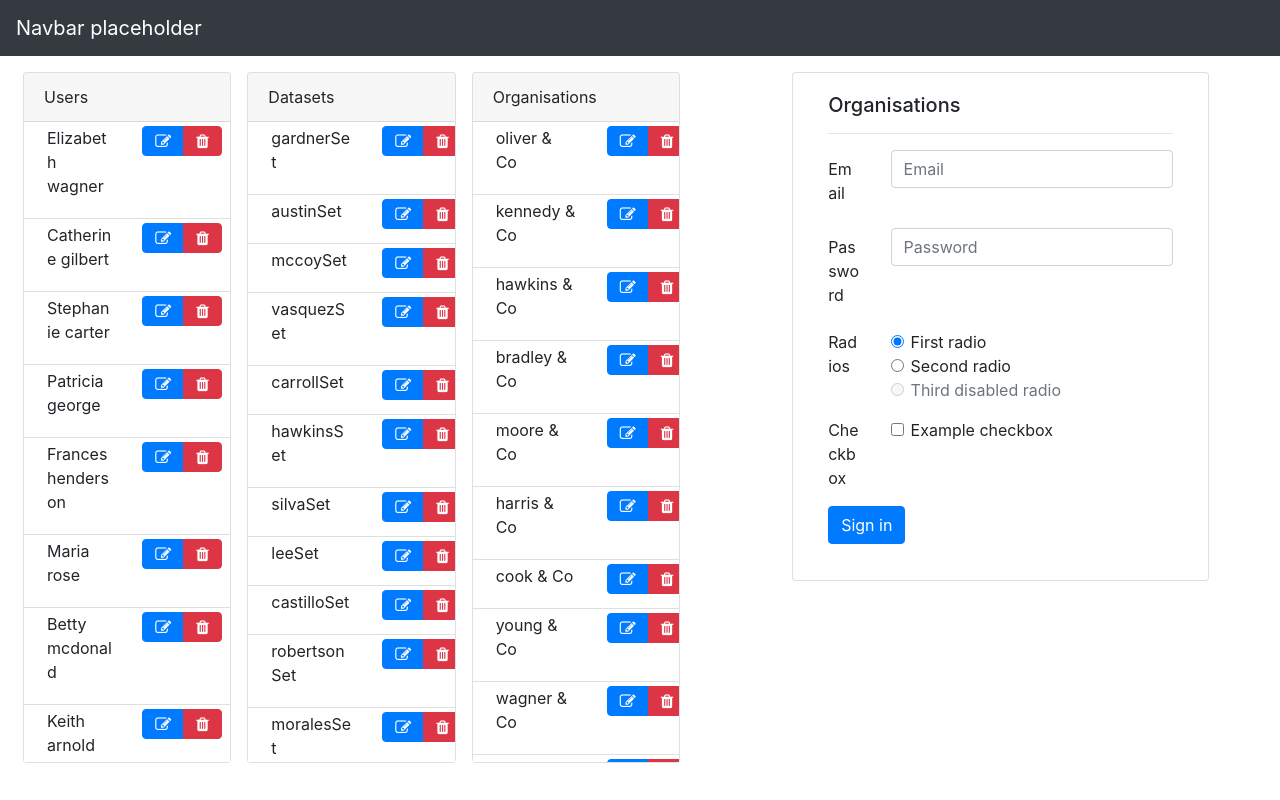
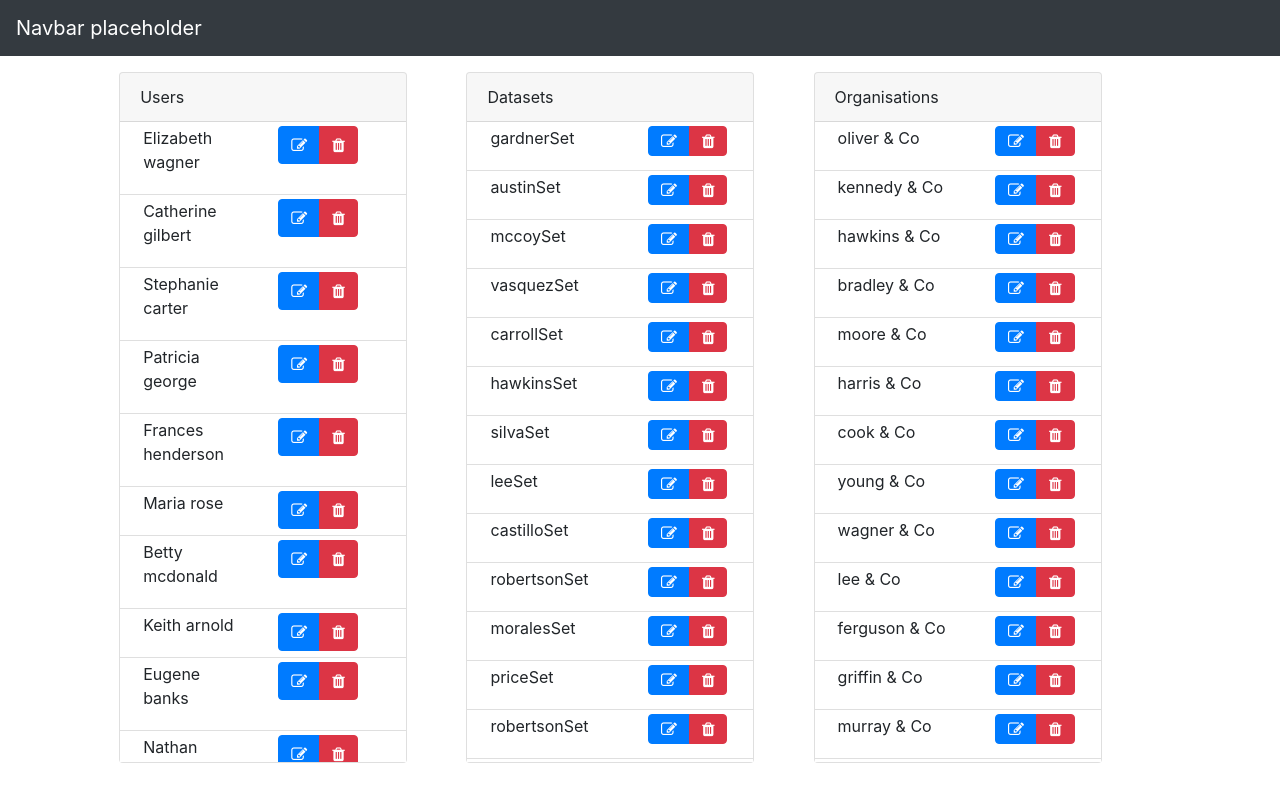
Before and after one commit to JessevanBree/Project-ewa, an Angular app in the folder my-app/: page /admin/edit in a window 1280 px wide. Built offline with nearby package versions, Linux system fonts and the light colour scheme.

Commit message:
admin buttons wip

```diff
--- a/my-app/src/app/components/admin/admin-datasets/admin-datasets.component.html
+++ b/my-app/src/app/components/admin/admin-datasets/admin-datasets.component.html
@@ -6,8 +6,8 @@
         <ul class="dataList list-group list-group-flush">
             <li class="list-group-item p-1 " *ngFor="let item of datasets">
                 <span class="row mx-1 align-middle">
-					<p class="col-lg-7">{{item.name}}</p>
-					<span class="btn-group col-lg-4 h-75">
+					<p class="col-md-7">{{item.name}}</p>
+					<span class="btn-group col-md-4 h-75">
 						<i class="btn btn-primary fa fa-edit" aria-hidden="true"></i>
 						<i class="btn btn-danger fa fa-trash mr-1" aria-hidden="true"></i>
 					</span>
--- a/my-app/src/app/components/admin/admin-detail/admin-detail.component.html
+++ b/my-app/src/app/components/admin/admin-detail/admin-detail.component.html
@@ -1,61 +1,50 @@
 <div class="row">
-		<div class="card col-lg-12">
+	<div class="card col-md-12">
 		<div class="card-body">
-				<h5 class="card-title">Organisations</h5>
+			<h5 class="card-title">Detail</h5>
 			<hr>
-				<form>
-						<div class="form-group row">
-						  <label for="inputEmail3" class="col-lg-2 col-form-label">Email</label>
-						  <div class="col-lg-10">
-							<input type="email" class="form-control" id="inputEmail3" placeholder="Email">
+			<form #editForm="ngForm" (ngSubmit)="editForm.form.valid && onSubmit()" class="detailForm">
+				<span class="column">
+					<label class="mb-0 mt-2" for="firstname">Firstname</label>
+					<input type="text" class="form-control"
+						[ngClass]="{ 'is-invalid': firstname.invalid }" #firstname="ngModel" ngModel name="firstname">
+				</span>
+				<span class="column">
+					<label class="mb-0 mt-2" for="surname">Surname</label>
+					<input type="text" class="form-control"
+						[ngClass]="{ 'is-invalid': surname.invalid }" #surname="ngModel" ngModel name="surname">
+				</span>
+				<span class="column">
+					<label class="mb-0 mt-2" for="mail">Mail</label>
+					<input type="email" class="form-control"
+						[ngClass]="{ 'is-invalid': mail.invalid }" #mail="ngModel" ngModel name="mail" email>
+				</span>
+				<span class="column">
+					<label class="mb-0 mt-2" for="password">Password</label>
+					<input type="password" class="form-control"
+						[ngClass]="{ 'is-invalid': password.invalid }" #password="ngModel" ngModel name="password" password>
+				</span>
+				<span class="column">
+					<label class="mb-0 mt-2" for="isAdmin">Administrator</label>
+					<input type="checkbox" class="form-control" name="isAdmin" ngModel>
+				</span>
+				<span class="column">
+					<label class="mb-0 mt-2" for="organisation">Organisation</label>
+					<select name="organisation" class="form-control" #organisation="ngModel" ngModel [ngClass]="{ 'is-invalid': organisation.invalid }">
+						<!-- <option *ngFor="let status of events" [value]="status">{{status}}</option> -->
+					</select>
+				</span>
+				<div class="w-100 mt-2">
+					<div class="btn-group ml-auto float-right">
+						<button class="btn btn-danger" (click)="sendActionToOverview('delete')">Delete</button>
+						<button class="btn btn-primary" type="submit">Save</button>
 					</div>
-						</div>
-						<div class="form-group row">
-						  <label for="inputPassword3" class="col-lg-2 col-form-label">Password</label>
-						  <div class="col-lg-10">
-							<input type="password" class="form-control" id="inputPassword3" placeholder="Password">
-						  </div>
-						</div>
-						<fieldset class="form-group">
-						  <div class="row">
-							<legend class="col-form-label col-lg-2 pt-0">Radios</legend>
-							<div class="col-lg-10">
-							  <div class="form-check">
-								<input class="form-check-input" type="radio" name="gridRadios" id="gridRadios1" value="option1" checked>
-								<label class="form-check-label" for="gridRadios1">
-								  First radio
-								</label>
-							  </div>
-							  <div class="form-check">
-								<input class="form-check-input" type="radio" name="gridRadios" id="gridRadios2" value="option2">
-								<label class="form-check-label" for="gridRadios2">
-								  Second radio
-								</label>
-							  </div>
-							  <div class="form-check disabled">
-								<input class="form-check-input" type="radio" name="gridRadios" id="gridRadios3" value="option3" disabled>
-								<label class="form-check-label" for="gridRadios3">
-								  Third disabled radio
-								</label>
-							  </div>
-							</div>
-						  </div>
-						</fieldset>
-						<div class="form-group row">
-						  <div class="col-lg-2">Checkbox</div>
-						  <div class="col-lg-10">
-							<div class="form-check">
-							  <input class="form-check-input" type="checkbox" id="gridCheck1">
-							  <label class="form-check-label" for="gridCheck1">
-								Example checkbox
-							  </label>
-							</div>
-						  </div>
-						</div>
-						<div class="form-group row">
-						  <div class="col-lg-10">
-							<button type="submit" class="btn btn-primary">Sign in</button>
-						  </div>
+
+					<!-- <div class="btn-group ml-auto" style="float: right">
+							<button class="btn btn-danger" (click)="sendActionToOverview('clear')">Clear</button>
+							<button class="btn btn-secondary" (click)="sendActionToOverview('cancel')">Cancel</button>
+							<button class="btn btn-danger" [disabled]="!isFormChanged()" (click)="sendActionToOverview('reset')">Reset</button>
+						</div> -->
 				</div>
 			</form>
 		</div>
--- a/my-app/src/app/components/admin/admin-organisations/admin-organisations.component.html
+++ b/my-app/src/app/components/admin/admin-organisations/admin-organisations.component.html
@@ -6,8 +6,8 @@
         <ul class="orgList list-group list-group-flush">
             <li class="list-group-item p-1 " *ngFor="let item of organisations">
                 <span class="row mx-1 align-middle">
-					<p class="col-lg-7">{{item.name}}</p>
-					<span class="btn-group col-lg-4 h-75">
+					<p class="col-md-7">{{item.name}}</p>
+					<span class="btn-group col-md-4 h-75">
 						<i class="btn btn-primary fa fa-edit" aria-hidden="true"></i>
 						<i class="btn btn-danger fa fa-trash mr-1" aria-hidden="true"></i>
 					</span>
--- a/my-app/src/app/components/admin/admin-panel/admin-panel.component.html
+++ b/my-app/src/app/components/admin/admin-panel/admin-panel.component.html
@@ -2,14 +2,11 @@
   <p class="navbar-brand mt-3">Navbar placeholder</p>
 </div>
 <div class="container-fluid">
-  	<div class="col-lg-12 ">
+  	<div class="col-md-10 offset-md-1">
 		<div class="row">
-			<app-admin-users class="col-lg-2 mx-2"></app-admin-users>
-			<app-admin-datasets class="col-lg-2 mx-2"></app-admin-datasets>
-			<app-admin-organisations class="col-lg-2 mx-2"></app-admin-organisations>
-			<div class="col-lg-4 offset-lg-1">
-				<router-outlet></router-outlet>
-			</div>
+			<app-admin-users class="col-md-4"></app-admin-users>
+			<app-admin-datasets class="col-md-4"></app-admin-datasets>
+			<app-admin-organisations class="col-md-4"></app-admin-organisations>
     	</div>
   	</div>
 </div>
--- a/my-app/src/app/components/admin/admin-users/admin-users.component.html
+++ b/my-app/src/app/components/admin/admin-users/admin-users.component.html
@@ -4,12 +4,16 @@
             Users
         </div>
         <ul class="userList list-group list-group-flush">
-            <li class="list-group-item p-1 " *ngFor="let item of users">
+            <li class="list-group-item p-1 " *ngFor="let user of users">
                 <span class="row mx-1 align-middle">
-					<p class="col-lg-6">{{item.firstName + " " + item.surName}}</p>
-					<span class="btn-group col-lg-4 h-75">
-						<i class="btn btn-primary fa fa-edit" aria-hidden="true"></i>
-						<i class="btn btn-danger fa fa-trash mr-1" aria-hidden="true"></i>
+					<p class="col-md-6">{{user.firstName + " " + user.surName}}</p>
+					<span class="btn-group col-md-4 h-75">
+						<button class="btn btn-primary" (click)="edit(user)">
+                            <i class="fa fa-edit" aria-hidden="true"></i>
+                        </button>
+						<button class="btn btn-danger" (click)="delete(user)">
+                            <i class="fa fa-trash" aria-hidden="true"></i>
+                        </button>
 					</span>
 				</span>
             </li>
--- a/my-app/src/app/components/admin/admin-users/admin-users.component.ts
+++ b/my-app/src/app/components/admin/admin-users/admin-users.component.ts
@@ -16,10 +16,20 @@ export class AdminUsersComponent implements OnInit {
 	users: User[];
 
 	constructor(private aUserService: AUserService) {
-		this.users = aUserService.getUsers();
+		this.users = aUserService.users;
 	}
 
 	ngOnInit() {
 	}
 
+
+	delete(user: User){
+		if(confirm("Delete user: "+ user.firstName + " " + user.surName)){
+			this.aUserService.deleteUser(user);
+		}
+	}
+
+	edit(){
+
+	}
 }
--- a/my-app/src/app/services/a-user.service.ts
+++ b/my-app/src/app/services/a-user.service.ts
@@ -8,7 +8,7 @@ import { FIRST_NAMES, SUR_NAMES } from 'src/app/models/testData';
 	providedIn: 'root'
 })
 export class AUserService {
-	private users: User[];
+	private _users: User[];
 
 	constructor() {
 		this.users = [];
@@ -18,13 +18,21 @@ export class AUserService {
 		}
 	}
 
+	set users(users: User[]){
+		this._users = users;
+	}
+
+	get users() {
+		return this._users;
+	}
+
 	public getUser(index: number): User{
 		return this.users[index];
 	}
 
 	public deleteUser(user: User): Boolean {
 		let userIndex: number = this.users.indexOf(user);
-		if( userIndex != -1 ){
+		if( userIndex != -1 && this.users.length > 0){
 			this.users.splice(userIndex, 1)
 			return this.users[userIndex].equals(user);
 		} else {
@@ -44,10 +52,6 @@ export class AUserService {
 		return this.users[index].equals(user);
 	}
 
-	getUsers(): User[]{
-		return this.users;
-	}
-
 	genRandomUser(): User{
 		let firstName: String = FIRST_NAMES[Math.floor(Math.random() * FIRST_NAMES.length)];
 		let surName: String = SUR_NAMES[Math.floor(Math.random() * SUR_NAMES.length)].toLowerCase();
```
Lines whose indentation alone changed are shown as unchanged.
